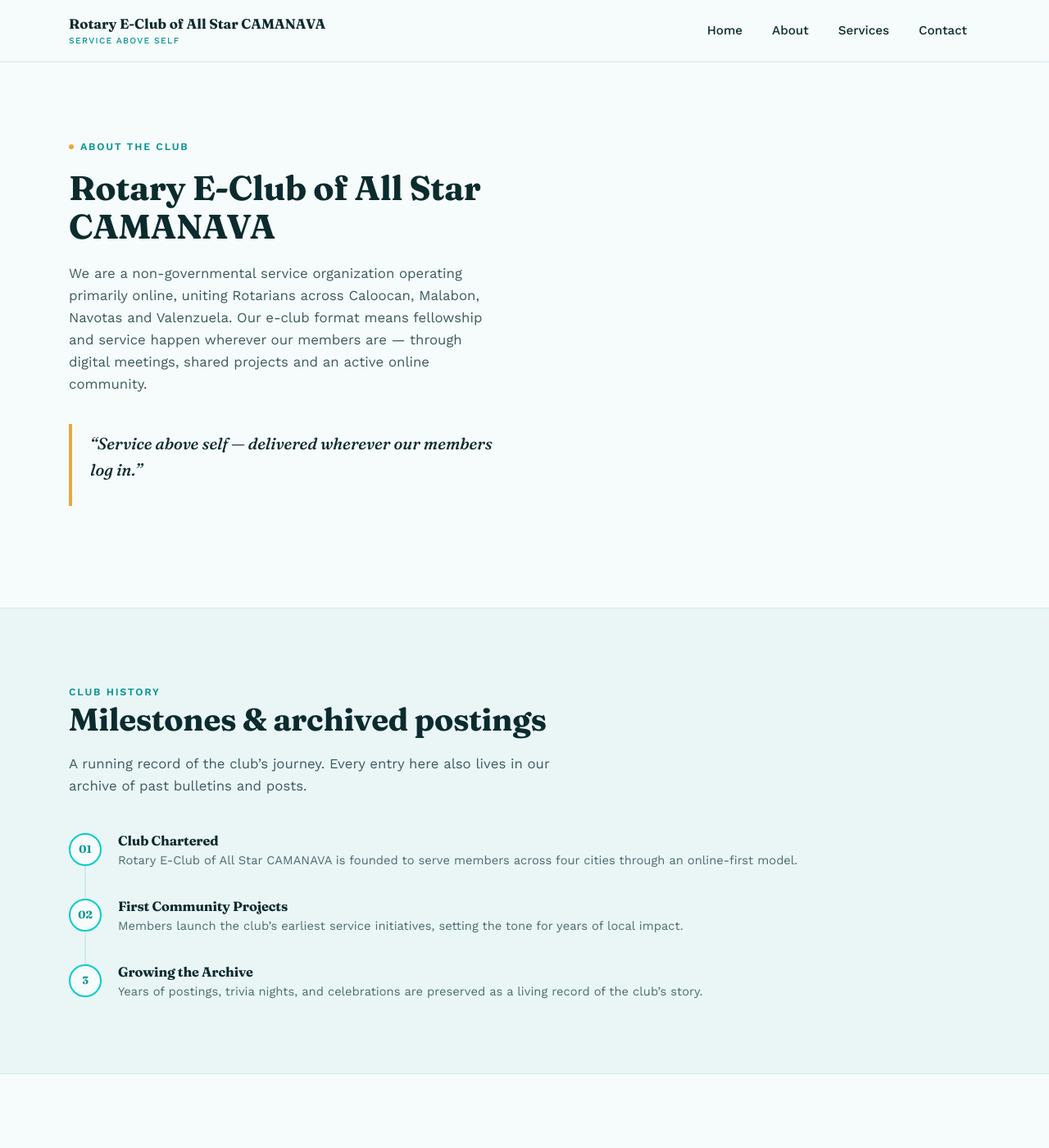
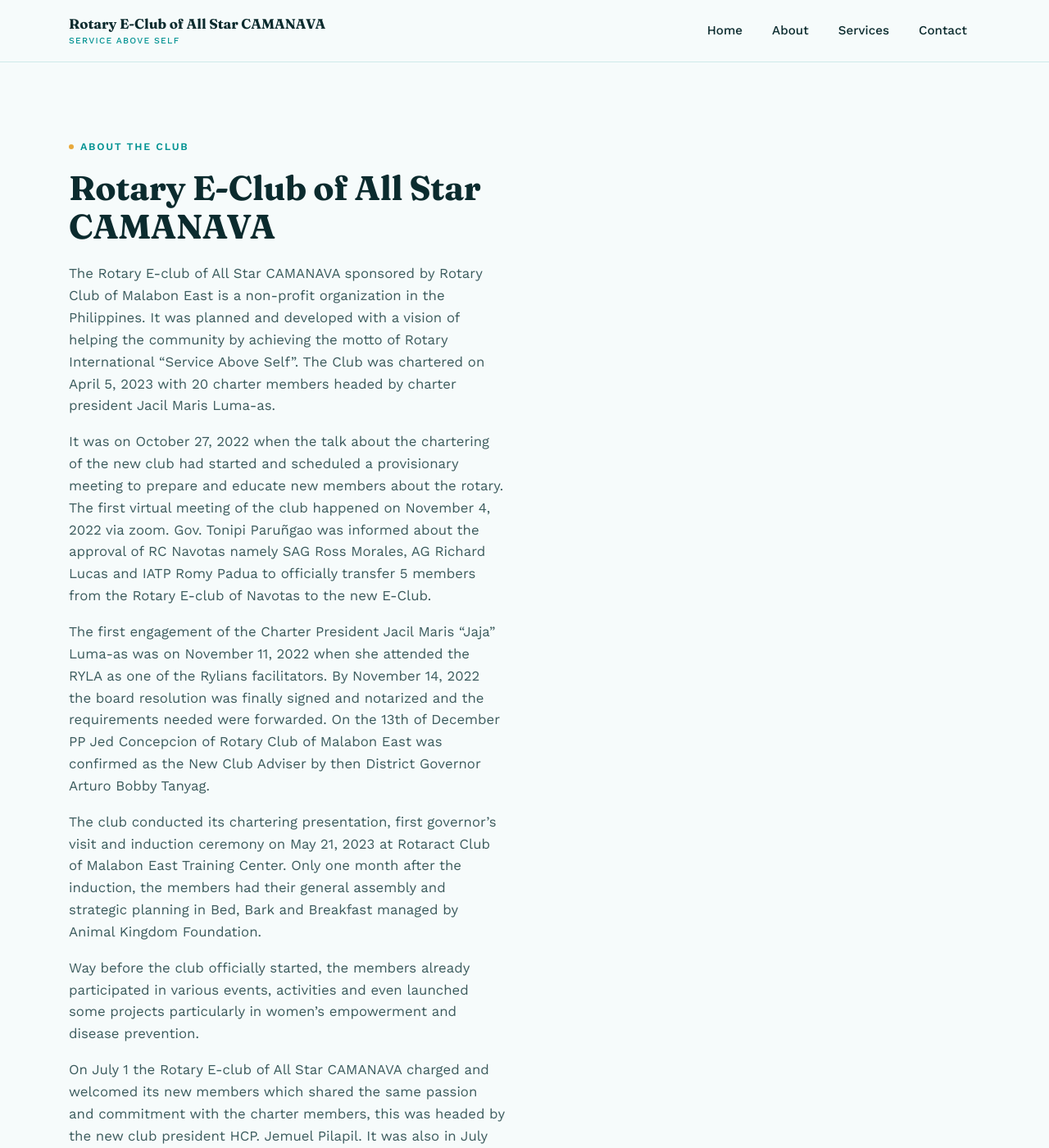
Before and after one commit to allstarcamanava/allstarcamanava.github.io, a Jekyll site: the page built from about.html, in a window 1280 px wide and 1400 px high. Shown: the whole window at 82% size. Built offline with Jekyll 4.4.1, drawn with Linux system fonts in a browser that asks for light colours; some of the changed text lies outside the part shown.

Commit message:
Update Site Settings “about”

```diff
--- a/_data/about.yml
+++ b/_data/about.yml
@@ -2,11 +2,31 @@ eyebrow: About the Club
 title: |-
   Rotary E-Club of
   All Star CAMANAVA
-intro: We are a non-governmental service organization operating primarily
-  online, uniting Rotarians across Caloocan, Malabon, Navotas and Valenzuela.
-  Our e-club format means fellowship and service happen wherever our members are
-  — through digital meetings, shared projects and an active online community.
-quote: '*"Service above self — delivered wherever our members log in."*'
+intro: >-
+  The Rotary E-club of All Star CAMANAVA sponsored by Rotary Club of Malabon
+  East is a non-profit organization in the Philippines. It was planned and
+  developed with a vision of helping the community by achieving the motto of
+  Rotary International “Service Above Self”. The Club was chartered on April 5,
+  2023 with 20 charter members headed by charter president Jacil Maris Luma-as.
+
+
+  It was on October 27, 2022 when the talk about the chartering of the new club had started and scheduled a provisionary meeting to prepare and educate new members about the rotary. The first virtual meeting of the club happened on November 4, 2022 via zoom. Gov. Tonipi Paruñgao was informed about the approval of RC Navotas namely SAG Ross Morales, AG Richard Lucas and IATP Romy Padua to officially transfer 5 members from the Rotary E-club of Navotas to the new E-Club.
+
+
+  The first engagement of the Charter President Jacil Maris “Jaja” Luma-as was on November 11, 2022 when she attended the RYLA as one of the Rylians facilitators. By November 14, 2022 the board resolution was finally signed and notarized and the requirements needed were forwarded. On the 13th of December PP Jed Concepcion of Rotary Club of Malabon East was confirmed as the New Club Adviser by then District Governor Arturo Bobby Tanyag.
+
+
+  The club conducted its chartering presentation, first governor’s visit and induction ceremony on May 21, 2023 at Rotaract Club of Malabon East Training Center. Only one month after the induction, the members had their general assembly and strategic planning in Bed, Bark and Breakfast managed by Animal Kingdom Foundation.
+
+
+  Way before the club officially started, the members already participated in various events, activities and even launched some projects particularly in women’s empowerment and disease prevention.
+
+
+  On July 1 the Rotary E-club of All Star CAMANAVA charged and welcomed its new members which shared the same passion and commitment with the charter members, this was headed by the new club president HCP. Jemuel Pilapil. It was also in July when an SAG and AG visit happened wherein planned projects were presented,  it was attended personally by some members while others attended through zoom.
+
+
+  Last August 3, 2023 the club conducted its induction ceremony together with its sponsoring club the Rotary Club of Malabon East at Quezon City Sports Club, it was then the new set of officers were officially inducted and CP Jaja officially passed the presidency to Hope Creating President Jemuel Pilapil who will serve for the rotary year 2023-2024.
+quote: ""
 history:
   section_label: Club History
   section_title: Milestones & archived postings
```
